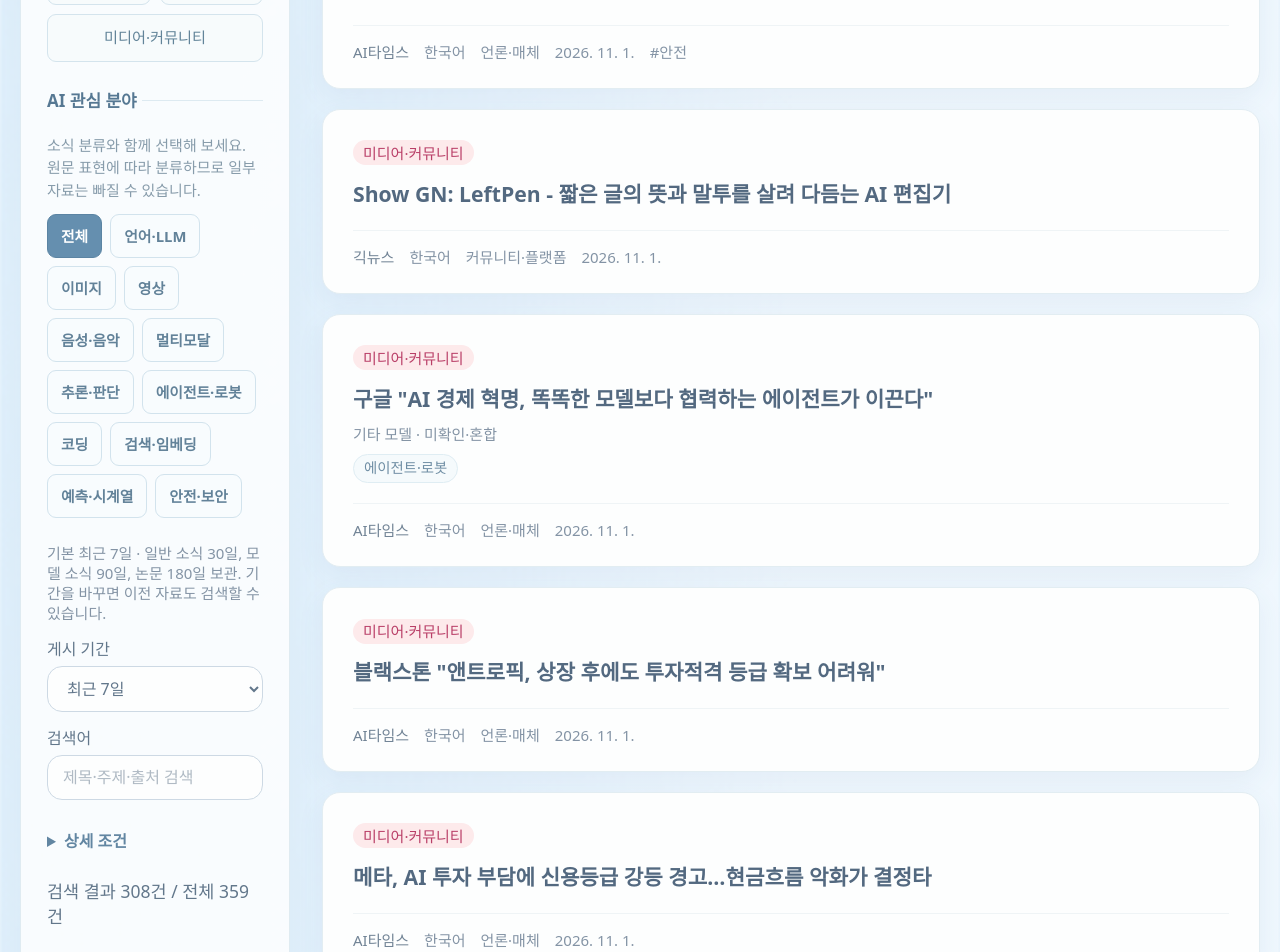
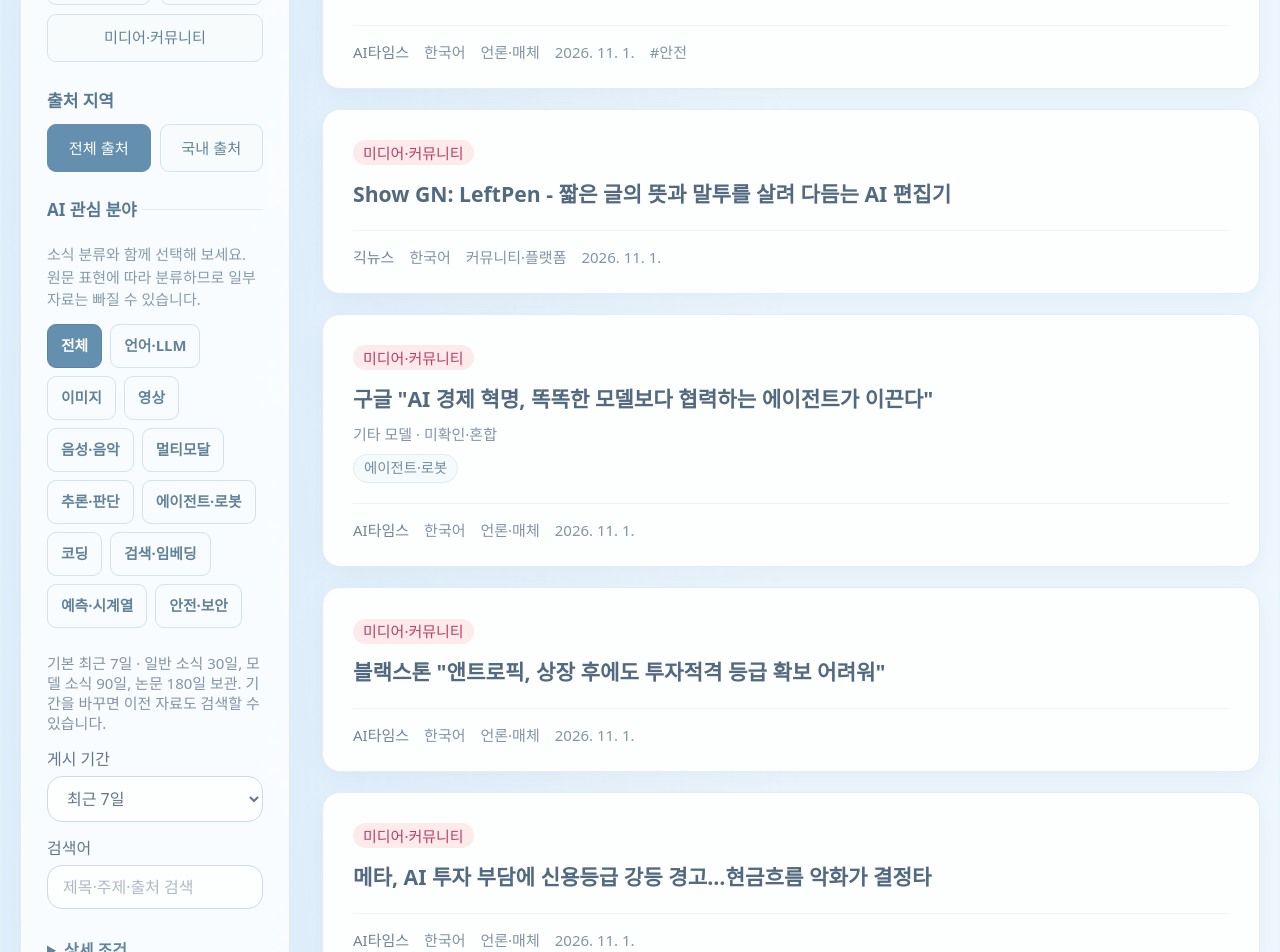
Before and after one commit to Oh-JunTaek/AIHuBridge, a React (Vite) app: page /updates in a window 1280 px wide. Shown: the part 700-1652 px from the top of the page. Built offline with nearby package versions, Linux system fonts and the light colour scheme; a web font is replaced by a local one.

Commit message:
fix: 소식 출처 지역 선택을 상단에 배치

```diff
--- a/src/index.css
+++ b/src/index.css
@@ -854,6 +854,8 @@ a:hover .wayfinding-icon, a:focus-visible .wayfinding-icon, button:hover .wayfin
 .tool-detail-note { margin: 1.1rem 0; color: #63798a; font-size: .78rem; line-height: 1.7; }
 
 /* 상위 소식 분류와 독립적으로 조합하는 관심 분야 필터 */
+.news-origin-filter { margin-bottom: 1.2rem; }
+.news-origin-filter > span { display: block; margin-bottom: .5rem; color: #214d70; font-size: .85rem; font-weight: 750; }
 .news-interests { margin: 0 0 1.25rem; padding: 1rem 0 0; border: 0; border-top: 1px solid #d4e4ee; }
 .news-interests legend { padding: 0 .25rem 0 0; color: #214d70; font-size: .85rem; font-weight: 750; }
 .news-interests > p { margin: 0 0 .65rem; color: #627c90; font-size: .75rem; line-height: 1.5; }
--- a/src/pages/Updates.tsx
+++ b/src/pages/Updates.tsx
@@ -74,6 +74,9 @@ export default function Updates() {
           </button>
         ))}
       </nav>
+      <div className="news-origin-filter"><span>출처 지역</span><div role="group" aria-label="출처 지역">
+        {[{value:'',label:'전체 출처'}, {value:'domestic',label:'국내 출처'}].map((option) => <button type="button" key={option.value} aria-pressed={origin === option.value} onClick={() => setOrigin(option.value)}>{option.label}</button>)}
+      </div></div>
       <fieldset className="news-interests"><legend>AI 관심 분야</legend><p>소식 분류와 함께 선택해 보세요. 원문 표현에 따라 분류하므로 일부 자료는 빠질 수 있습니다.</p><div className="news-interest-options">
         {[['', '전체'], ...Object.entries(interestLabels)].map(([value, label]) => <button key={value} type="button" aria-pressed={interest === value} onClick={() => { if (interest !== value) { setInterestChanged(true); setInterest(value); } }}>{label}</button>)}
       </div></fieldset>
@@ -88,10 +91,7 @@ export default function Updates() {
           </label>
         </div>
         <details className="news-advanced-filters mt-4">
-          <summary>상세 조건{[lang, source, origin, topic, openness, publication, paperKind, company, securityOnly].filter(Boolean).length > 0 && ` · ${[lang, source, origin, topic, openness, publication, paperKind, company, securityOnly].filter(Boolean).length}개 적용`}</summary>
-          <div role="group" aria-label="출처 지역" className="mb-4 mt-4 flex gap-2 text-sm">
-            {[{value:'',label:'전체 출처'}, {value:'domestic',label:'국내 출처'}].map((option) => <button type="button" key={option.value} aria-pressed={origin === option.value} onClick={() => setOrigin(option.value)} className={`rounded-lg px-4 py-2 ${origin === option.value ? 'bg-blue-900 text-white' : 'bg-stone-100 dark:bg-stone-800'}`}>{option.label}</button>)}
-          </div>
+          <summary>상세 조건{[lang, source, topic, openness, publication, paperKind, company, securityOnly].filter(Boolean).length > 0 && ` · ${[lang, source, topic, openness, publication, paperKind, company, securityOnly].filter(Boolean).length}개 적용`}</summary>
           <button type="button" className="security-toggle" aria-pressed={securityOnly} onClick={() => setSecurityOnly(!securityOnly)}>보안 관련 소식</button>
           <div className="grid gap-3 sm:grid-cols-2">
           <label className="grid gap-1 text-sm">자료 언어
```
Also changed, not shown: 2 other files (tests, documents, lock files or other folders).
